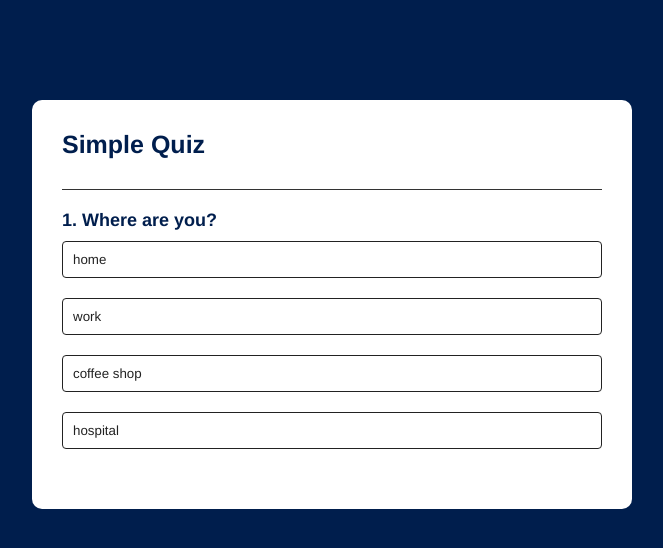
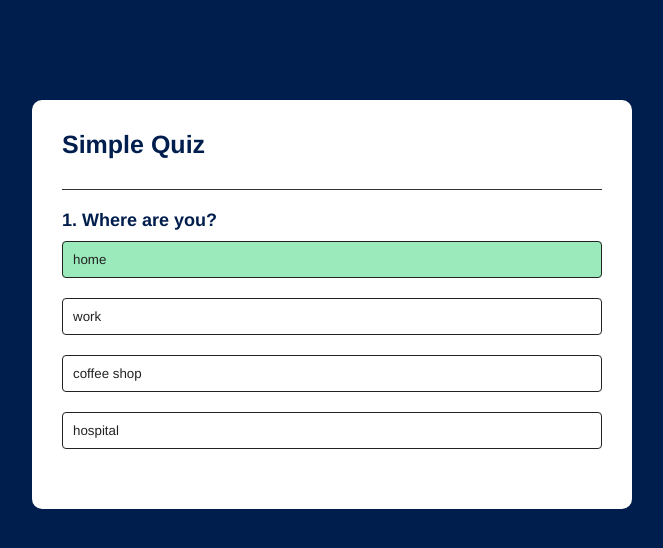
Before and after one commit to matthew1611/js-quiz-app, a plain HTML site: page index.html in a window 1280 px wide. Both pictures are taken after a click on the button "home". Shown: the whole page, without its empty margins (308-971 px from the left). Drawn offline with Linux system fonts and the light colour scheme.

Commit message:
select answer function

```diff
--- a/script.js
+++ b/script.js
@@ -62,6 +62,10 @@ function showQuestion() {
     button.innerHTML = answer.text;
     button.classList.add('btn');
     answerBtns.appendChild(button);
+    if (answer.correct) {
+      button.dataset.correct = answer.correct;
+    }
+    button.addEventListener('click', selectAnswer);
   });
 }
 
@@ -72,4 +76,15 @@ function resetState() {
   }
 }
 
+function selectAnswer(e) {
+  const selectedBtn = e.target;
+  const isCorrect = selectedBtn.dataset.correct === 'true';
+  if (isCorrect) {
+    selectedBtn.classList.add('correct');
+  } else {
+    selectedBtn.classList.add('incorrect');
+  }
+  //   Array.from(answerBtns.children)
+}
+
 startQuiz();
--- a/style.css
+++ b/style.css
@@ -68,3 +68,13 @@ body {
     cursor: pointer;
     display: none;
 }
+
+.correct{
+    background: #9aeabc;
+
+}
+
+.incorrect{
+    background: #ff9393;
+
+}
```
